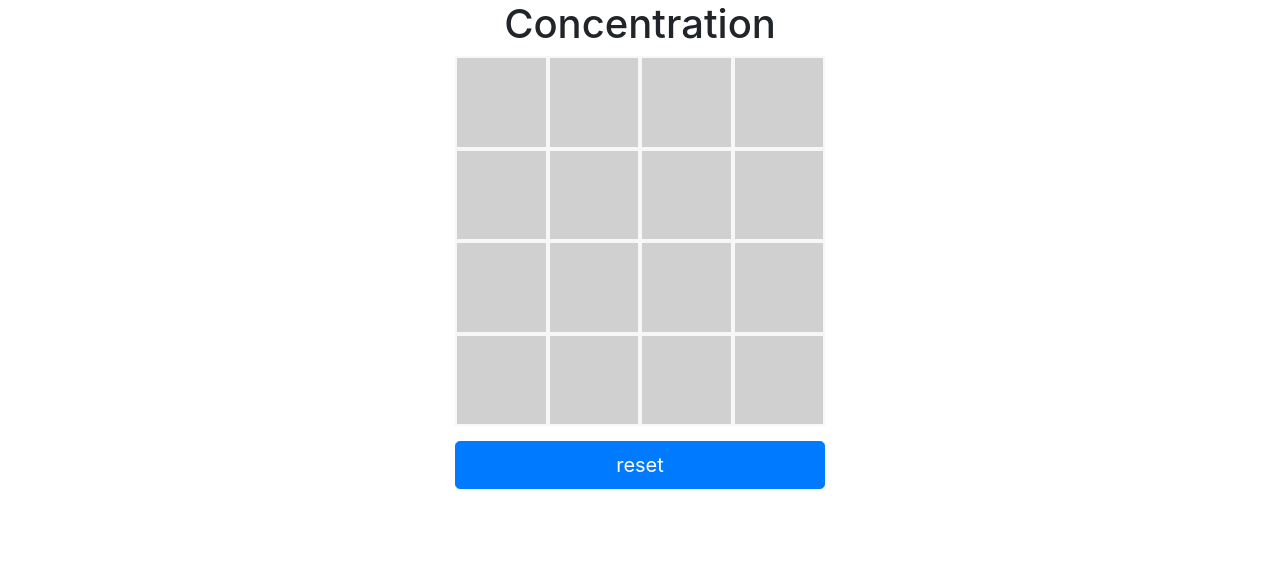
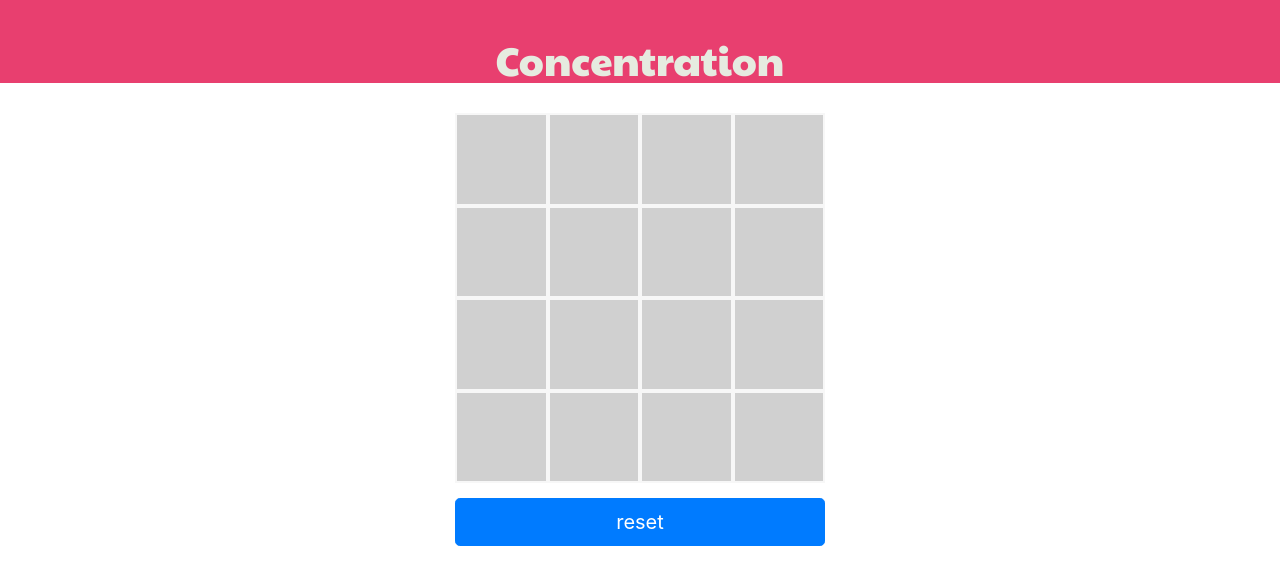
Before and after one commit to MadGalactic/concentration, a plain HTML site: page index.html in a window 1280 px wide. Drawn offline with nearby package versions, Linux system fonts and the light colour scheme.

Commit message:
added some basic css features

```diff
--- a/css/style.css
+++ b/css/style.css
@@ -1,3 +1,17 @@
+header {
+  padding-top: 35px;
+  background-color: #E83F6F;
+  margin-bottom: 30px;
+}
+
+h1 {
+  font-family: "Paytone One", sabs-serif;
+  font-weight: 400;
+  font-style: normal;
+  color: #E6EBE0;
+}
+
+
 .board-container {
     height: 370px;
     width: 370px;
@@ -43,6 +57,8 @@
     width: 370px;
   }
 
+  /* TODO #1: Switch colors to images*/
+
   /* colors */
 
 .color-0 {
--- a/index.html
+++ b/index.html
@@ -7,16 +7,23 @@
 
     <link rel="stylesheet" href="https://maxcdn.bootstrapcdn.com/bootstrap/4.0.0/css/bootstrap.min.css" integrity="sha384-Gn5384xqQ1aoWXA+058RXPxPg6fy4IWvTNh0E263XmFcJlSAwiGgFAW/dAiS6JXm" crossorigin="anonymous">
     <link rel="stylesheet" href="css/style.css">
+    <link rel="preconnect" href="https://fonts.googleapis.com">
+    <link rel="preconnect" href="https://fonts.gstatic.com" crossorigin>
+    <link href="https://fonts.googleapis.com/css2?family=Paytone+One&display=swap" rel="stylesheet">
 
     <title>Concentration – A Test of Memory</title>
   </head>
   <body>
 
     <!-- Game UI -->
+    <header>
+        <h1 class="text-center">Concentration</h1>
+    </header>
+
     <div class="container">
         <div class="row">
             <div class="col-12">
-                <h1 class="text-center">Concentration</h1>
+                <!-- <h1 class="text-center">Concentration</h1> -->
                 <!-- nested container for gameboard -->
                 <div class="board-container container">
                     <div id="gameboard" class="row">
```
Also changed, not shown: js/main.js (+5 -3 lines), images/Card choices/Untitled-1.png (added), images/Card choices/Untitled-2.png (added), images/Card choices/Untitled-3.png (added), images/Card choices/Untitled-4.png (added), images/Card choices/Untitled-5.png (added), images/Card choices/Untitled-6.png (added), images/Card choices/Untitled-7.png (added), images/Card choices/Untitled-8.png (added), images/card-cover.png (added), 2 other files.
